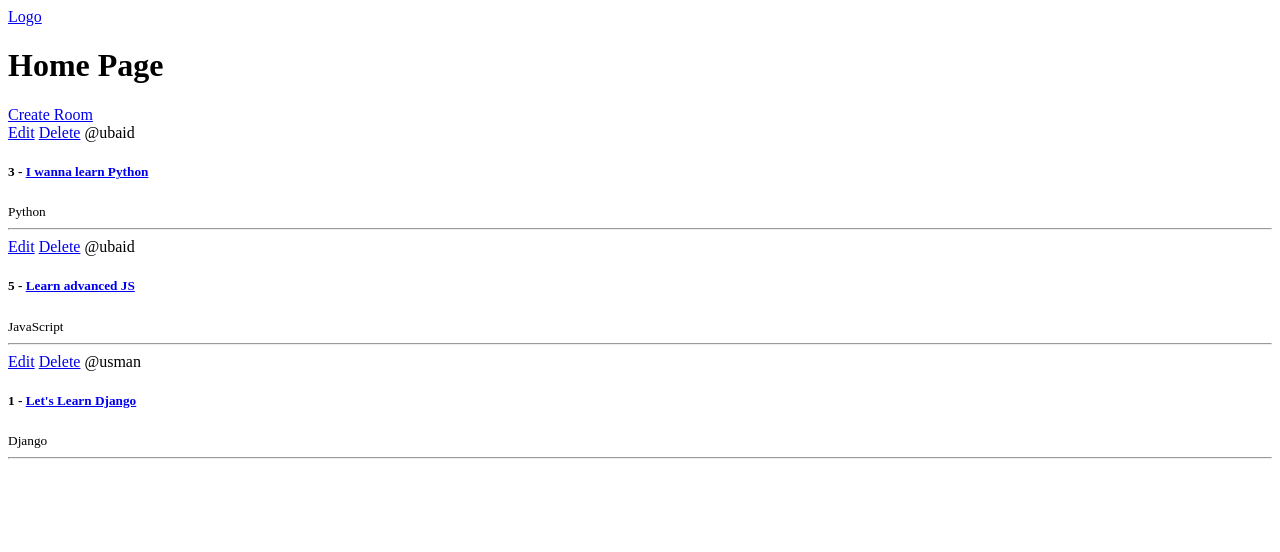
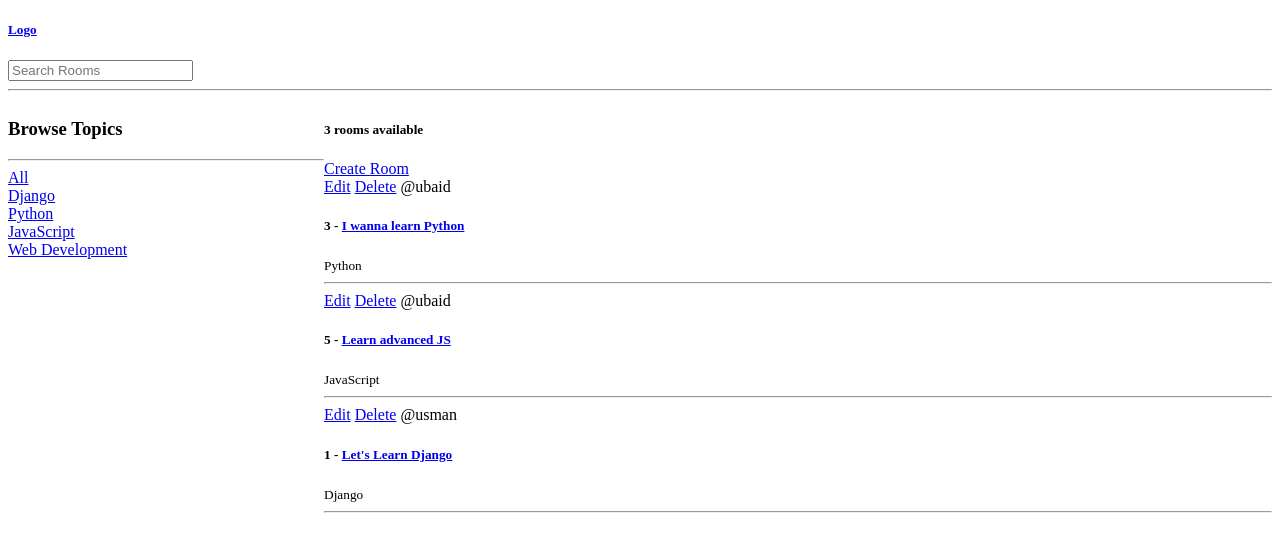
Before and after one commit to Usman-Ubaid/studybud, a Django app: page / in a window 1280 px wide. Shown: the top 552 px of the page. Run offline with Django 5.2, Linux system fonts and the light colour scheme; data comes from the database, SQL or seed files in the repository.

Commit message:
search functionality

```diff
--- a/base/templates/base/home.html
+++ b/base/templates/base/home.html
@@ -1,6 +1,26 @@
 {% extends "main.html" %} {% block content %}
-<h1>Home Page</h1>
+
+<style>
+  .home-container {
+    display: grid;
+    grid-template-columns: 1fr 3fr;
+  }
+</style>
+
+<div class="home-container">
   <div>
+    <h3>Browse Topics</h3>
+    <hr />
+    <div>
+      <div><a href="{% url 'home' %}">All</a></div>
+    </div>
+    {% for topic in topics %}
+    <div><a href="{% url 'home' %}?q={{topic.name}}">{{topic.name}}</a></div>
+    {%endfor%}
+  </div>
+
+  <div>
+    <h5>{{room_count}} rooms available</h5>
     <a href="{% url 'create-room' %}">Create Room</a>
     <div>
       {% for room in rooms %}
@@ -17,4 +37,5 @@
       {% endfor %}
     </div>
   </div>
+</div>
 {% endblock content %}
--- a/base/views.py
+++ b/base/views.py
@@ -1,14 +1,25 @@
 from django.shortcuts import render, redirect
+from django.db.models import Q
 from django.http import HttpResponse
-from .models import Room
+from .models import Room, Topic
 from .forms import RoomForm
 
 
 # Create your views here.
 
 def home(request):
-  rooms = Room.objects.all()
-  context = {'rooms': rooms}
+  q = request.GET.get('q') if request.GET.get('q') != None else ''
+  rooms = Room.objects.filter(
+    Q(topic__name__icontains=q) |
+    Q(name__icontains=q) |
+    Q(description__icontains=q)
+  )
+
+  room_count = rooms.count()
+
+  topics = Topic.objects.all()
+
+  context = {'rooms': rooms, "topics": topics, "room_count": room_count}
   return render(request, 'base/home.html', context)
 
 def room(request, pk):
--- a/templates/navbar.html
+++ b/templates/navbar.html
@@ -1 +1,9 @@
-<a href="/">Logo</a>
+<a href="/">
+  <h5>Logo</h5>
+</a>
+
+<form method="GET" action="{% url 'home' %}">
+  <input type="text" name="q" placeholder="Search Rooms" />
+</form>
+
+<hr />
```
Lines whose indentation alone changed are shown as unchanged.
